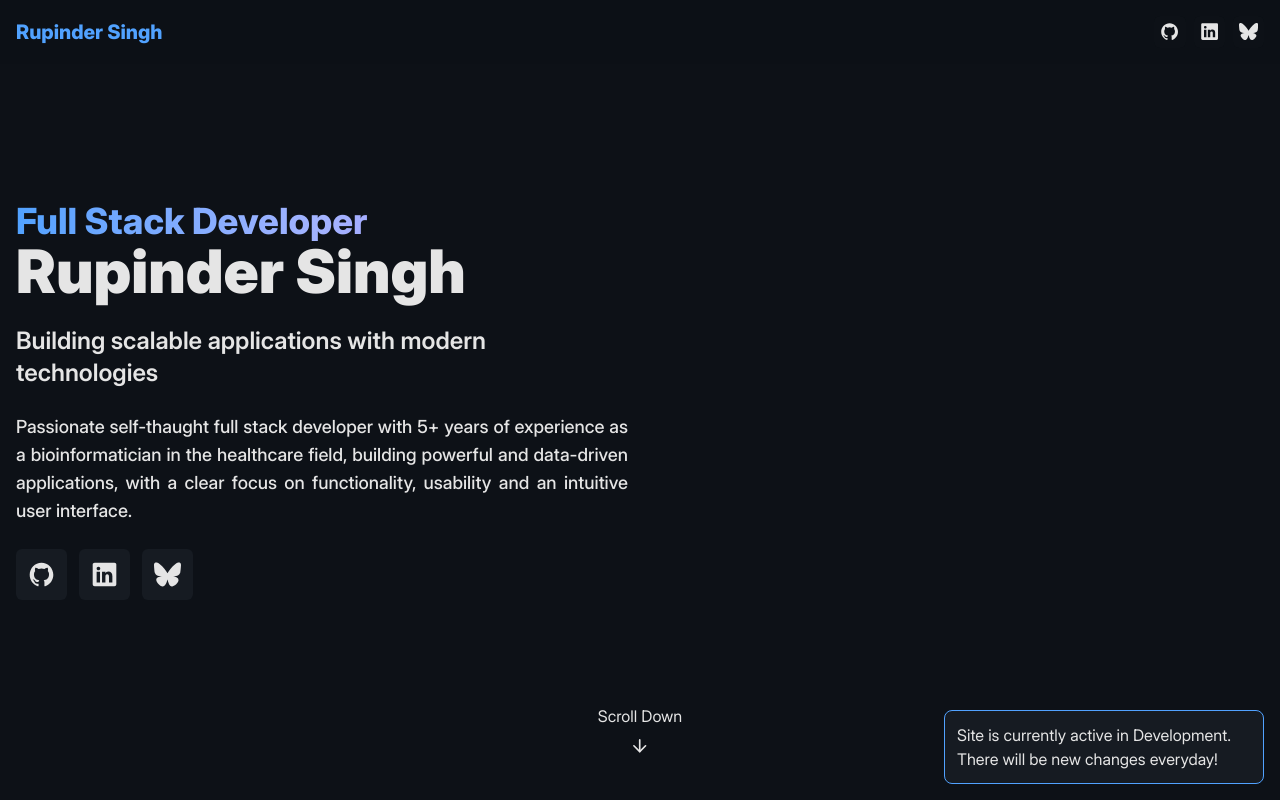
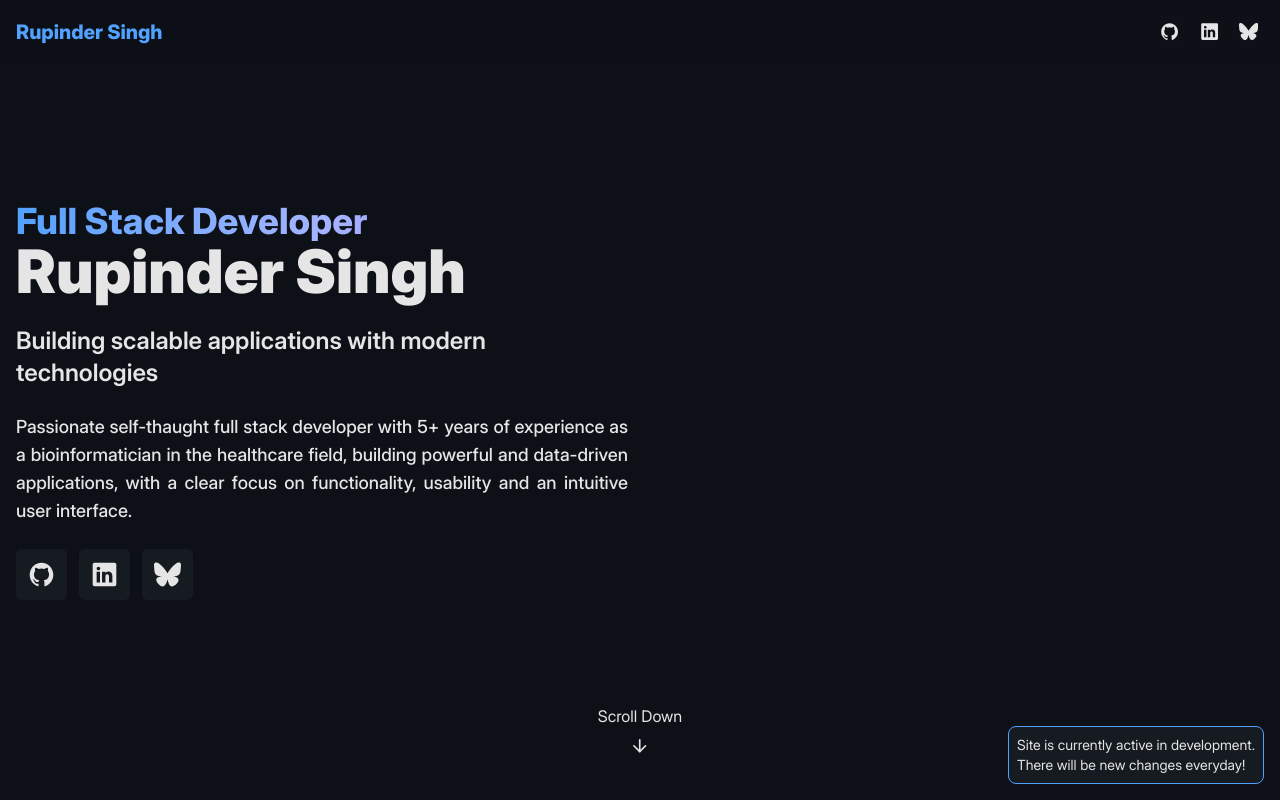
Before and after one commit to Pellia/my-website, a React (Vite) app: page / in a window 1280 px wide. Shown: the top 800 px of the page. Built offline with nearby package versions, Linux system fonts and the light colour scheme.

Commit message:
ui: adjusted text size for reminder component

```diff
--- a/src/components/Reminder.tsx
+++ b/src/components/Reminder.tsx
@@ -1,10 +1,10 @@
-// import { IoIosInformationCircleOutline } from "react-icons/io";
-
 const Reminder = () => {
     return (
-        <div className="bg-background-secondary border-primary fixed right-0 bottom-0 m-4 flex w-1/2 items-center justify-center gap-4 rounded-lg border-1 p-3 lg:w-1/4">
-            {/* <IoIosInformationCircleOutline size={"5em"} className="w-[25%]" /> */}
-            <p>Site is currently active in Development. There will be new changes everyday!</p>
+        <div className="bg-background-secondary border-primary fixed right-0 bottom-0 m-4 items-center justify-center rounded-lg border-1 p-2 text-sm backdrop-blur-2xl">
+            <p>
+                Site is currently active in development. <br />
+                There will be new changes everyday!
+            </p>
         </div>
     );
 };
```
